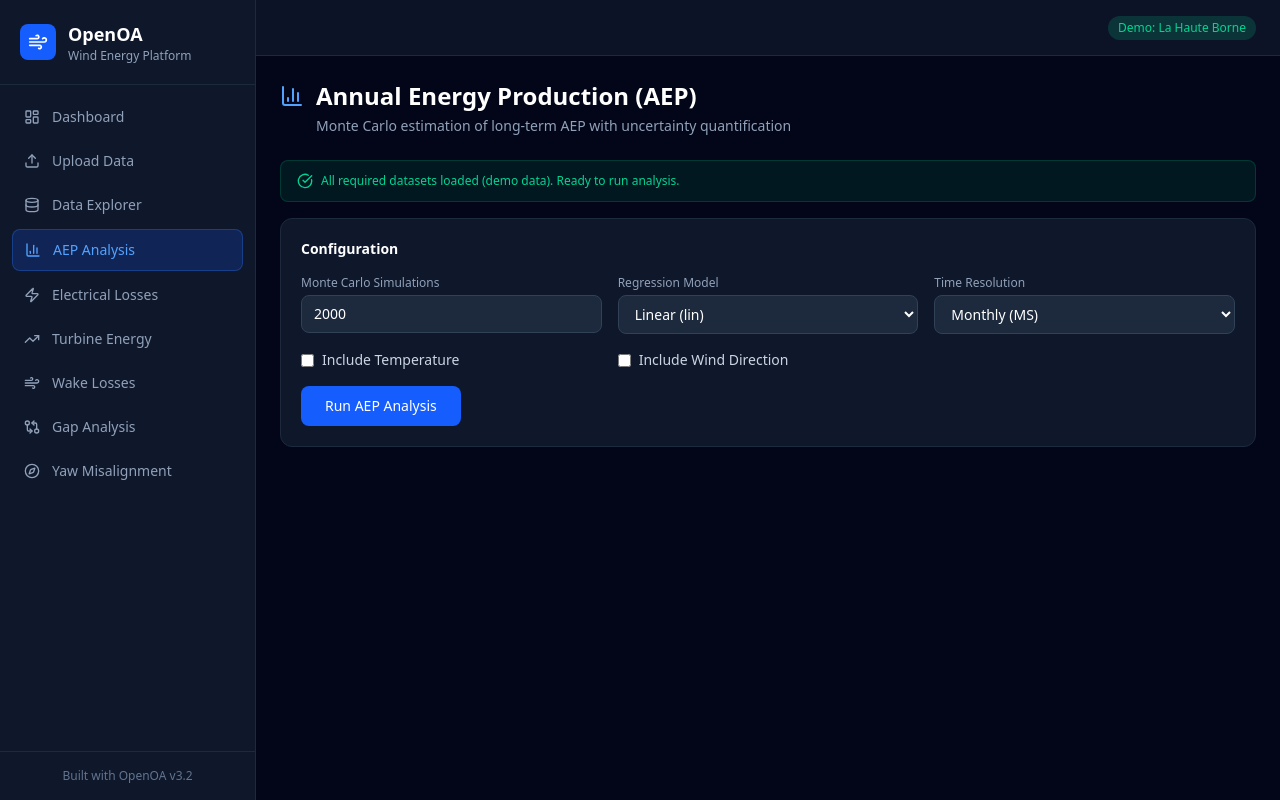
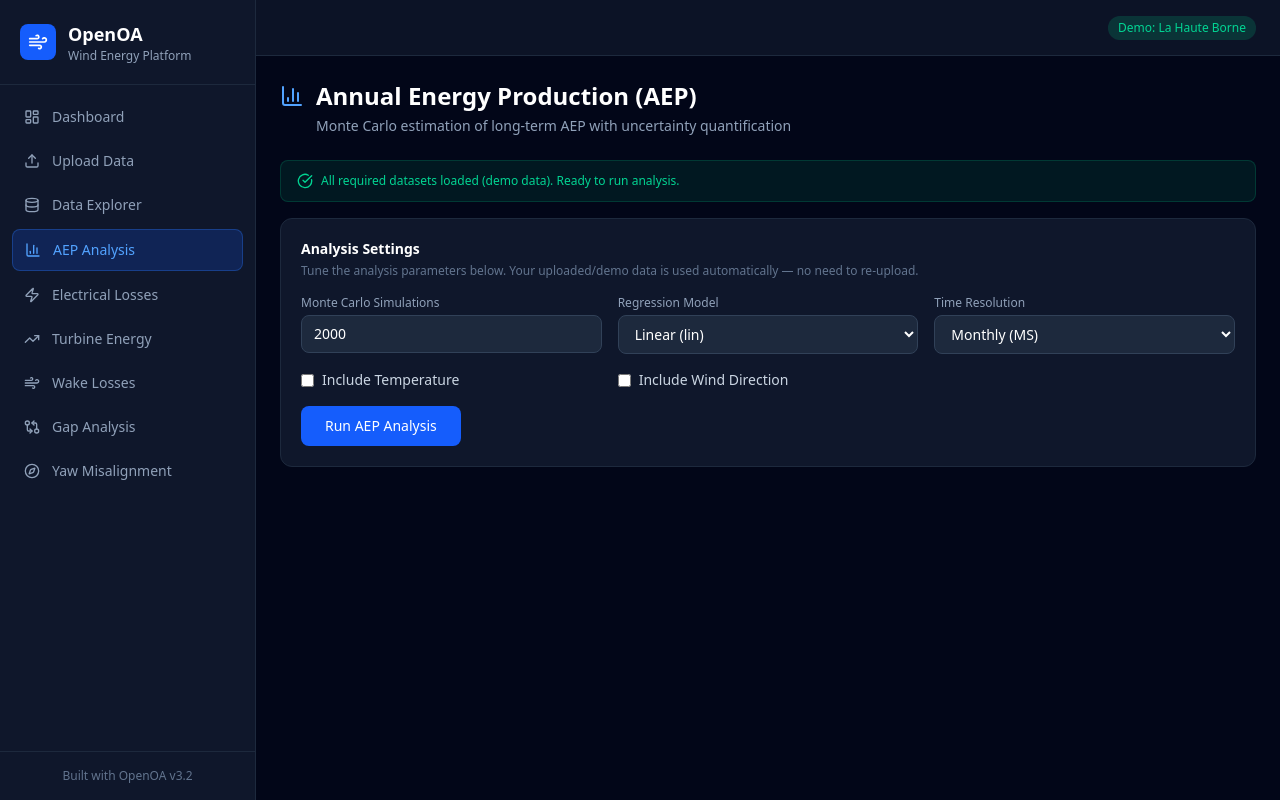
Before and after one commit to sudayCodes/openoa-wind-energy-platform, a React (Vite) app in the folder frontend/: page /aep in a window 1280 px wide. Built offline with nearby package versions, Linux system fonts and the light colour scheme; no server answers.

Commit message:
fix: resolve 502 Bad Gateway and clarify analysis settings UI

```diff
--- a/frontend/src/pages/AEPAnalysis.jsx
+++ b/frontend/src/pages/AEPAnalysis.jsx
@@ -55,9 +55,10 @@
 
       <DataRequirementBanner {...dataStatus} />
 
-      {/* Config Panel */}
+      {/* Analysis Settings Panel */}
       <div className="bg-slate-900 border border-slate-800 rounded-xl p-5 mb-6">
-        <h3 className="text-sm font-semibold text-white mb-4">Configuration</h3>
+        <h3 className="text-sm font-semibold text-white mb-1">Analysis Settings</h3>
+        <p className="text-xs text-slate-500 mb-4">Tune the analysis parameters below. Your uploaded/demo data is used automatically — no need to re-upload.</p>
         <div className="grid grid-cols-1 sm:grid-cols-2 lg:grid-cols-3 gap-4">
           <FormField label="Monte Carlo Simulations">
             <input type="number" value={params.num_sim}
--- a/frontend/src/pages/ElectricalLosses.jsx
+++ b/frontend/src/pages/ElectricalLosses.jsx
@@ -47,7 +47,8 @@
       <DataRequirementBanner {...dataStatus} />
 
       <div className="bg-slate-900 border border-slate-800 rounded-xl p-5 mb-6">
-        <h3 className="text-sm font-semibold text-white mb-4">Configuration</h3>
+        <h3 className="text-sm font-semibold text-white mb-1">Analysis Settings</h3>
+        <p className="text-xs text-slate-500 mb-4">Tune the analysis parameters below. Your uploaded/demo data is used automatically — no need to re-upload.</p>
         <div className="grid grid-cols-1 sm:grid-cols-3 gap-4">
           <div>
             <label className="block text-xs text-slate-400 mb-1">Simulations</label>
--- a/frontend/src/pages/GapAnalysis.jsx
+++ b/frontend/src/pages/GapAnalysis.jsx
@@ -56,6 +56,8 @@
       <DataRequirementBanner {...dataStatus} />
 
       <div className="bg-slate-900 border border-slate-800 rounded-xl p-5 mb-6">
+        <h3 className="text-sm font-semibold text-white mb-1">Analysis Settings</h3>
+        <p className="text-xs text-slate-500 mb-4">Enter the EYA predictions and OA results to compare. Your uploaded/demo data is used automatically for plant context.</p>
         <div className="grid grid-cols-1 lg:grid-cols-2 gap-6">
           {/* EYA */}
           <div>
--- a/frontend/src/pages/TurbineEnergy.jsx
+++ b/frontend/src/pages/TurbineEnergy.jsx
@@ -42,7 +42,8 @@
       <DataRequirementBanner {...dataStatus} />
 
       <div className="bg-slate-900 border border-slate-800 rounded-xl p-5 mb-6">
-        <h3 className="text-sm font-semibold text-white mb-4">Configuration</h3>
+        <h3 className="text-sm font-semibold text-white mb-1">Analysis Settings</h3>
+        <p className="text-xs text-slate-500 mb-4">Tune the analysis parameters below. Your uploaded/demo data is used automatically — no need to re-upload.</p>
         <div className="grid grid-cols-1 sm:grid-cols-2 gap-4">
           <div>
             <label className="block text-xs text-slate-400 mb-1">Simulations</label>
--- a/frontend/src/pages/WakeLosses.jsx
+++ b/frontend/src/pages/WakeLosses.jsx
@@ -45,7 +45,8 @@
       <DataRequirementBanner {...dataStatus} />
 
       <div className="bg-slate-900 border border-slate-800 rounded-xl p-5 mb-6">
-        <h3 className="text-sm font-semibold text-white mb-4">Configuration</h3>
+        <h3 className="text-sm font-semibold text-white mb-1">Analysis Settings</h3>
+        <p className="text-xs text-slate-500 mb-4">Tune the analysis parameters below. Your uploaded/demo data is used automatically — no need to re-upload.</p>
         <div className="grid grid-cols-1 sm:grid-cols-3 gap-4">
           <div>
             <label className="block text-xs text-slate-400 mb-1">Simulations</label>
--- a/frontend/src/pages/YawMisalignment.jsx
+++ b/frontend/src/pages/YawMisalignment.jsx
@@ -35,7 +35,8 @@
       <DataRequirementBanner {...dataStatus} />
 
       <div className="bg-slate-900 border border-slate-800 rounded-xl p-5 mb-6">
-        <h3 className="text-sm font-semibold text-white mb-4">Configuration</h3>
+        <h3 className="text-sm font-semibold text-white mb-1">Analysis Settings</h3>
+        <p className="text-xs text-slate-500 mb-4">Tune the analysis parameters below. Your uploaded/demo data is used automatically — no need to re-upload.</p>
         <div className="grid grid-cols-1 sm:grid-cols-2 gap-4">
           <div>
             <label className="block text-xs text-slate-400 mb-1">Simulations</label>
```
Also changed, not shown: 2 other files (tests, documents, lock files or other folders).
